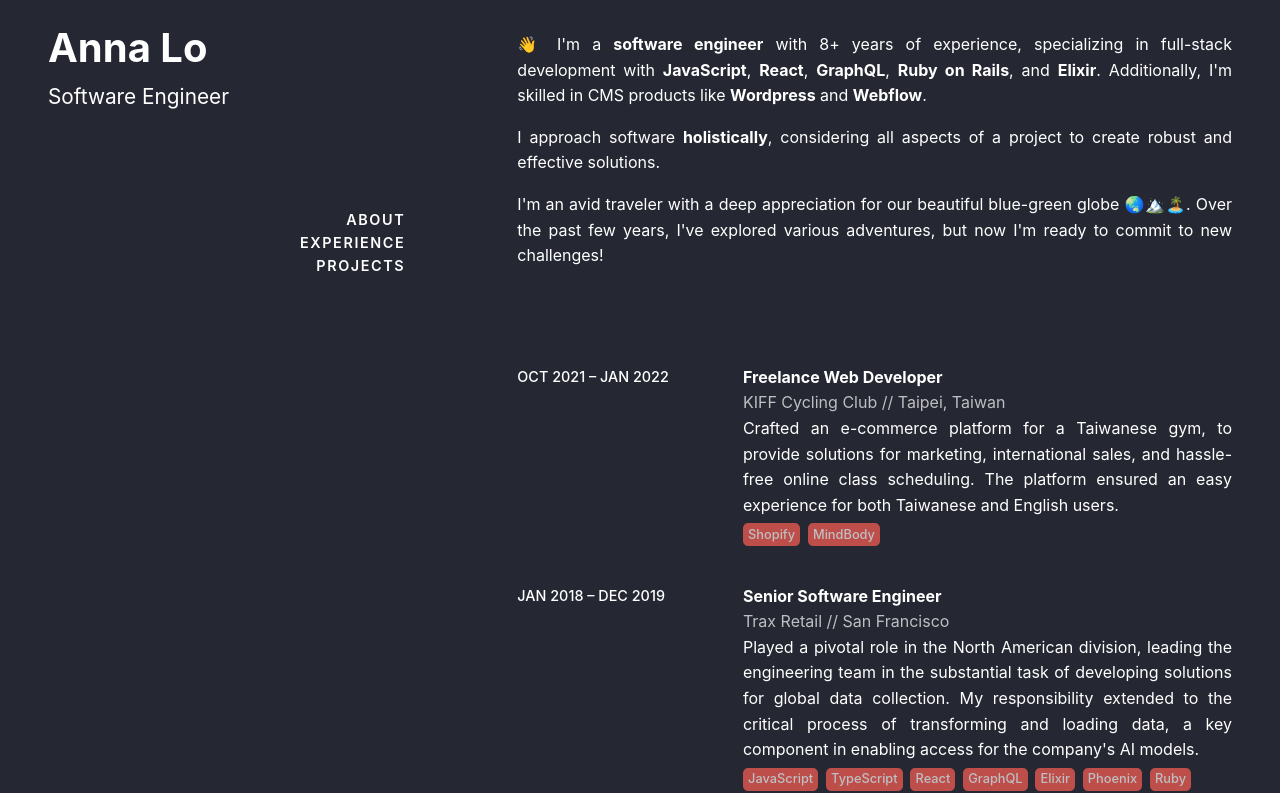
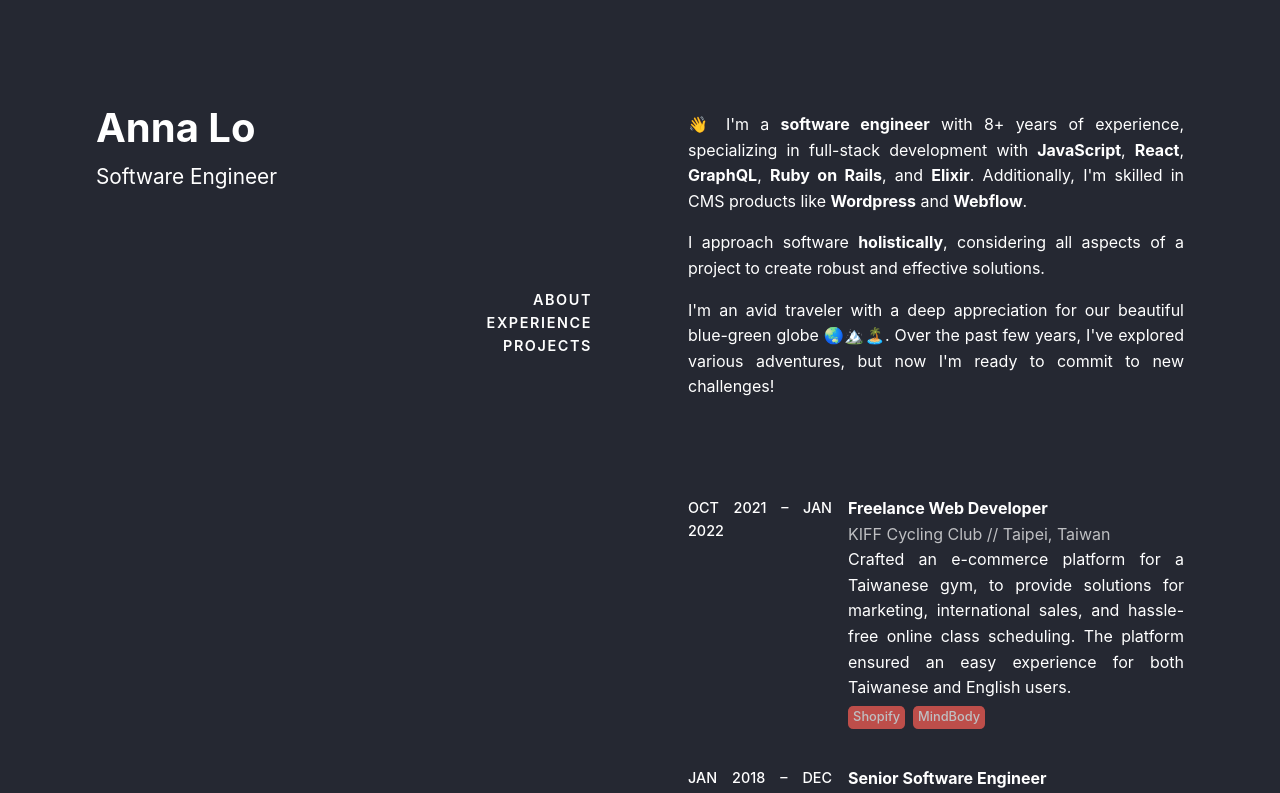
Before and after one commit to annalo/annalo.dev, a React (Create React App) app: page / in a window 1280 px wide. Shown: the top 793 px of the page. Built offline with nearby package versions, Linux system fonts and the light colour scheme.

Commit message:
media queries

```diff
--- a/src/Experience/ExperienceItem.css
+++ b/src/Experience/ExperienceItem.css
@@ -4,12 +4,6 @@
   justify-content: space-between;
   margin-top: 2rem;
   gap: 1em;
-}
-
-@media (min-width: 940px) {
-  .ExperienceItem { flex-direction: row; }
-  .ExperienceItem-dateRange { width: 30%; }
-  .ExperienceItem-details { width: 70%; }
 }
 
 .ExperienceItem-dateRange {
@@ -20,3 +14,9 @@
 .ExperienceItem-company { opacity: 0.7; }
 .ExperienceItem-description { }
 .ExperienceItem-skills { font-weight: 500 }
+
+@media (min-width: 1024px) {
+  .ExperienceItem { flex-direction: row; }
+  .ExperienceItem-dateRange { width: 30%; }
+  .ExperienceItem-details { width: 70%; }
+}
--- a/src/Experience/Experiences.json
+++ b/src/Experience/Experiences.json
@@ -11,7 +11,7 @@
     {
       "employer": "Trax Retail",
       "dateRange": "JAN 2018 – DEC 2019",
-      "description": "Played a pivotal role in the North American division, leading the engineering team in the substantial task of developing solutions for global data collection. My responsibility extended to the critical process of transforming and loading data, a key component in enabling access for the company's AI models.",
+      "description": "Played a pivotal role in the North American division, leading the engineering team in the substantial task of developing solutions for global data collection. Responsibilities extended to the critical process of transforming and loading data, a key component in enabling access for the company's AI models.",
       "location": "San Francisco",
       "skills": ["JavaScript", "TypeScript", "React", "GraphQL", "Elixir", "Phoenix", "Ruby", "RoR", "Postgres", "RabbitMQ", "DDD"],
       "title": "Senior Software Engineer"
--- a/src/Portfolio/Portfolio.css
+++ b/src/Portfolio/Portfolio.css
@@ -2,44 +2,47 @@
   align-items: flex-start;
   display: flex;
   flex-direction: row;
-  column-gap: 1rem;
   justify-content: space-around;
 }
 
 .Portfolio > * {
-  flex: 1 1 0px;
-  padding: 1rem 3rem;
+  flex: 1 1 0;
 }
 
 .Portfolio h4 {
   display: none;
 }
 
-.Portfolio-container > * {
-  margin-bottom: 6rem;
+.Portfolio-sidebar {
+  padding: 6em;
+  position: -webkit-sticky;
+  position: sticky;
+  top: 0;
 }
 
-@media (max-width: 900px) {
+.Portfolio-container {
+  padding-right: 6em;
+  padding-top: 6em;
+}
+
+.Portfolio-container > * {
+  margin-bottom: 6em;
+}
+
+@media (max-width: 1024px) {
+  .Portfolio > * {
+    flex: 1 1 auto;
+    padding: 2em;
+  }
+}
+
+@media (max-width: 768px) {
   .Portfolio {
     flex-direction: column;
   }
   .Portfolio h4 {
     display: block;
-    letter-spacing: .1rem;
+    letter-spacing: .1em;
     text-transform: uppercase;
   }
 }
-
-@media (min-width: 900px) {
-  .Portfolio-sidebar {
-    position: -webkit-sticky;
-    position: sticky;
-    top: 0;
-  }
-  .Portfolio-sidebar {
-    flex-grow: 1
-  }
-  .Portfolio-container {
-    flex-grow: 2;
-  }
-}
--- a/src/Sidebar/SidebarMenu.css
+++ b/src/Sidebar/SidebarMenu.css
@@ -10,7 +10,7 @@
   list-style: none;
 }
 
-@media (max-width: 900px) {
+@media (max-width: 768px) {
   .SidebarMenu {
     display:
     none
```
